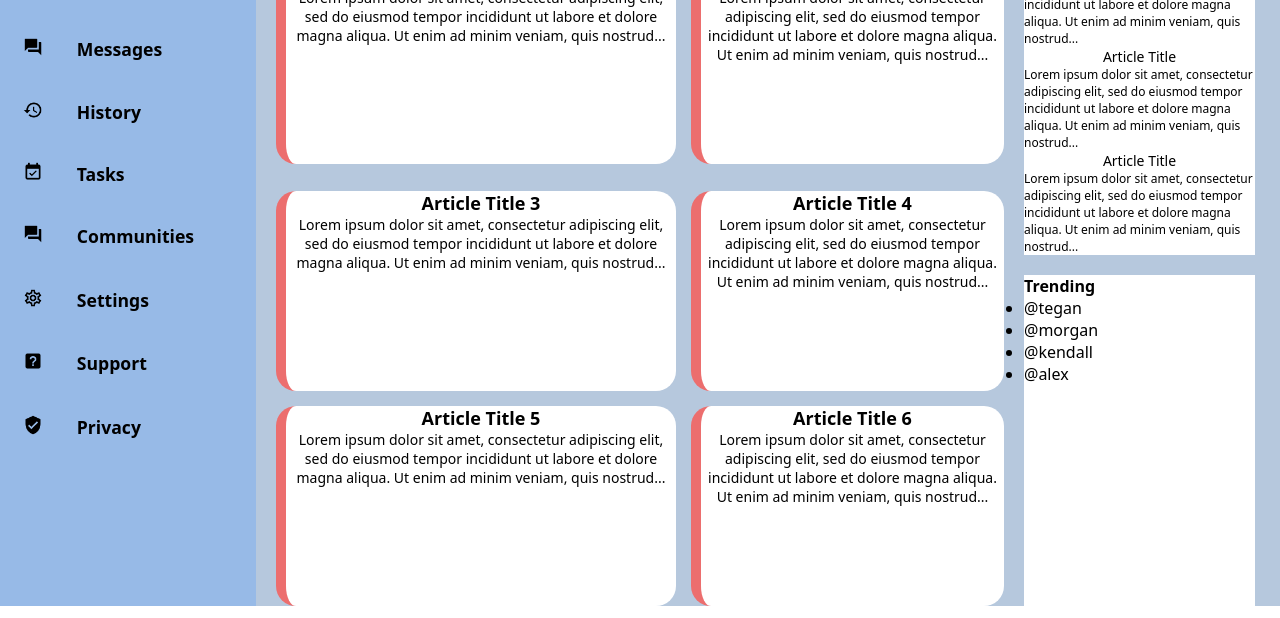
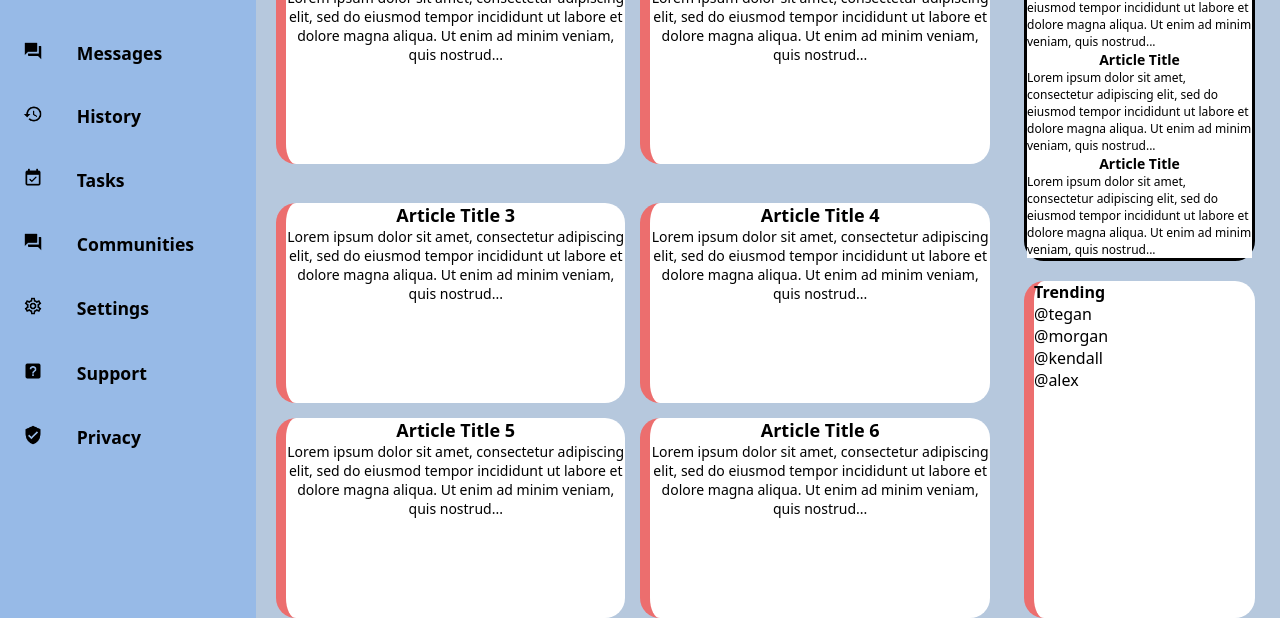
Before and after one commit to kale-Dev1/dashboard, a plain HTML site: page index.html in a window 1280 px wide. Shown: the part 221-839 px from the top of the page. Drawn offline with Linux system fonts and the light colour scheme.

Commit message:
Remove grid to announcements

```diff
--- a/style.css
+++ b/style.css
@@ -216,7 +216,7 @@ svg {
     grid-column: 2/3;
     grid-row: 2/4;
     display: grid;
-    grid-template-columns: repeat(auto-fit, minmax(400px, 1fr));
+    grid-template-columns: 48% 48%;
     grid-template-rows: 25px 1fr;
     gap: 15px;
 
@@ -267,6 +267,8 @@ svg {
     grid-column: 3/4;
     grid-row: 2/3;
     margin-right: 25px;
+    border-radius: 20px 20px;
+    border: solid;
 
   }
   .announcements p {
@@ -279,7 +281,9 @@ svg {
   .announcements .acard {
     background-color: #FFFFFF;
     color: black;
+
     text-align: center;
+
   }
 
   .acard p {
@@ -291,6 +295,7 @@ svg {
   .acard .atitle {
     font-size: 14px;
     text-align: center;
+    font-weight: 700;
   }
 
   .trending{
@@ -299,5 +304,10 @@ svg {
     grid-row: 3/4;
     margin-right: 25px;
     list-style: none;
+    border-left: solid var(--redcolor) 10px;
+    border-radius: 20px 20px;
 
   }
+  .trending ul li{
+    list-style: none;
+  }
```
